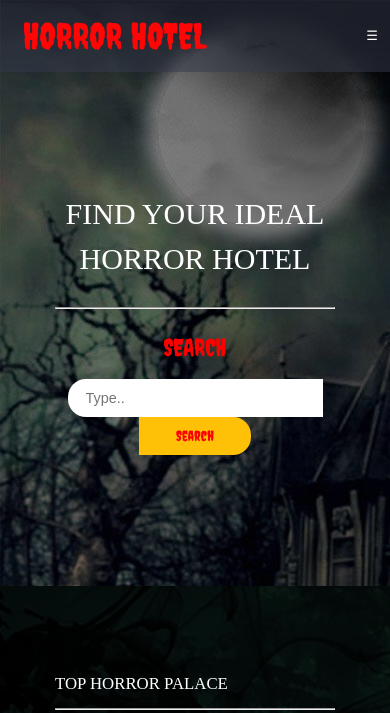
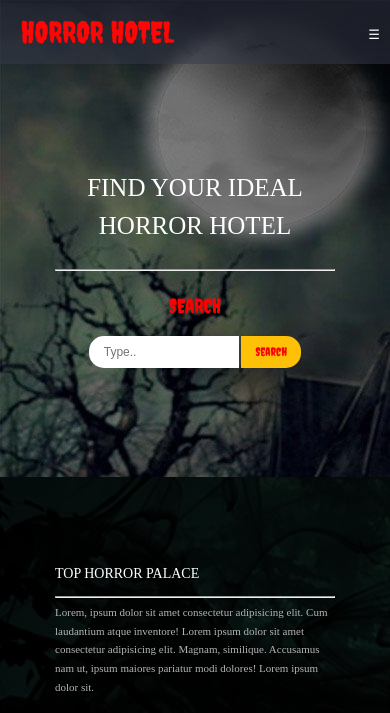
Before and after one commit to reettik97/Horror-hotel, a plain HTML site: page index.html in a window 390 px wide. Shown: the top 713 px of the page. Drawn offline with Linux system fonts and the light colour scheme.

Commit message:
search bar position

```diff
--- a/assets/style/main.css
+++ b/assets/style/main.css
@@ -544,7 +544,7 @@ input
 
 @media screen and (max-width:768px) {
     html {
-        font-size: 12px;
+        font-size: 10px;
     }
 
     .flex-direction {
@@ -570,4 +570,28 @@ input
     #horizontal-menu {
         display: none;
     }
+    input[type="text"]{
+        background: #ffffff;
+        height: 3.14rem;
+        width: 15rem;
+        border: none;
+        outline: none;
+        padding: 0px 1.5rem;
+        border-radius: 1.5rem 0px 0px 1.5rem;
+        font-size: 1.2rem;
+    }
+    input[type="submit"]{
+        border-radius: 0px 1.5rem 1.5rem 0px;
+        height: 3.14rem;
+        width: 6rem;
+        border: none;
+        outline: none;
+        cursor: pointer;
+        background-color: #ffc107;
+        color: red;
+        font-size: 1.2rem;
+        font-weight: 500;
+        font-family: Creepster;
+
+    }
 }
```
